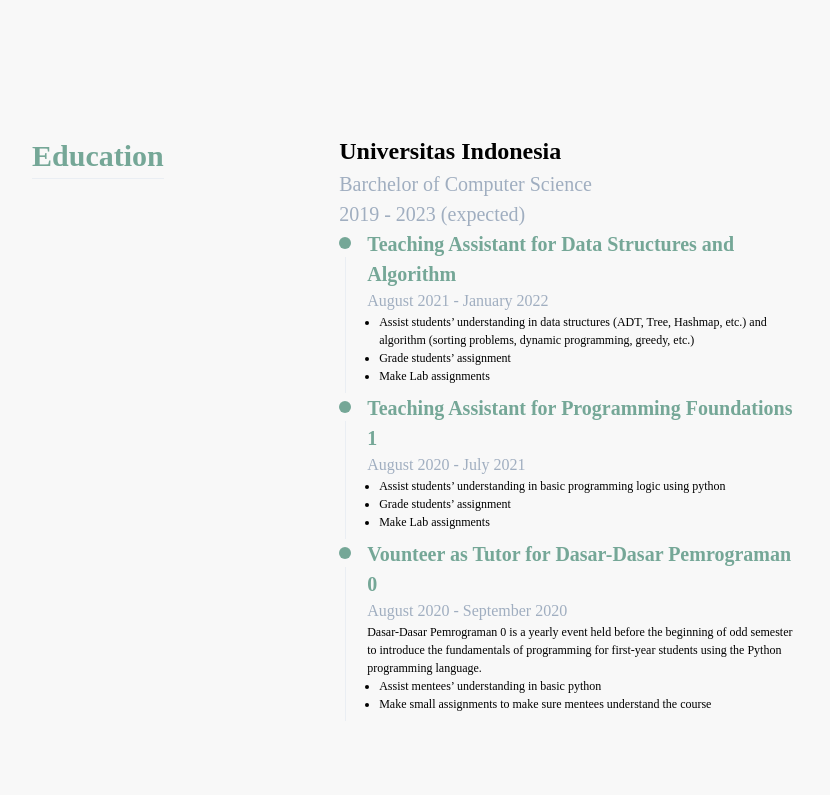
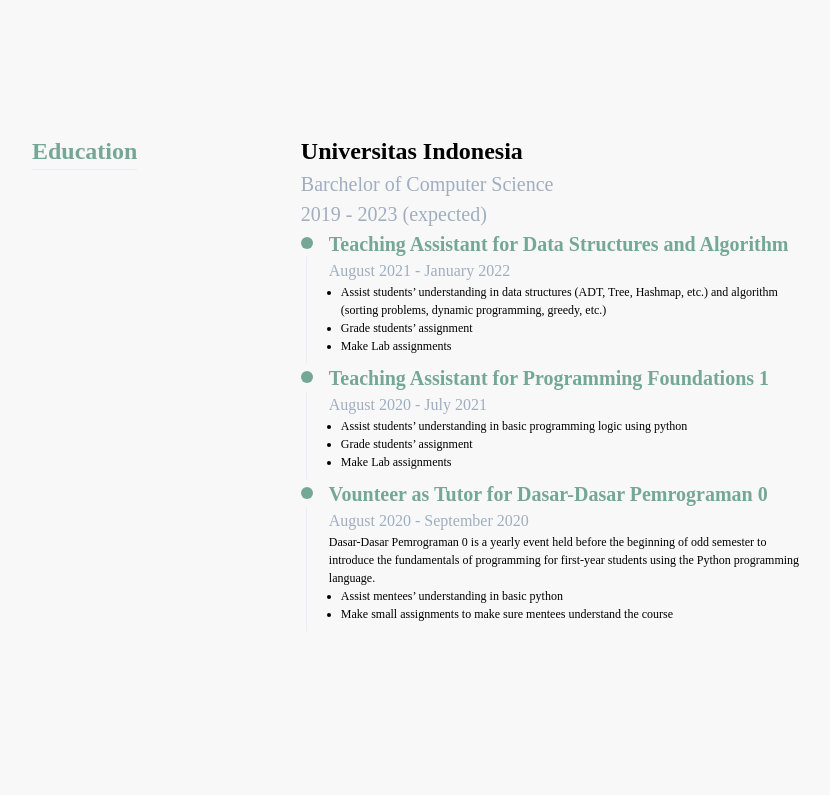
Before and after one commit to farahnazihah/profile, a Next.js app: page / in a window 1280 px wide. Shown: the part 365-1160 px from the top of the page, without its empty margins (224-1054 px from the left). Built offline with nearby package versions, Linux system fonts and the light colour scheme.

Commit message:
Change headings size

```diff
--- a/components/home/ExperienceLayout.js
+++ b/components/home/ExperienceLayout.js
@@ -15,7 +15,7 @@
       <Box mr={("0", "0", "5%")} mb="1rem">
         <Text
           fontWeight="bold"
-          fontSize={["2xl", "3xl", "3xl"]}
+          fontSize={["xl", "2xl", "2xl"]}
           color="tosca.400"
         >
           {heading}
@@ -23,7 +23,7 @@
         <Divider />
       </Box>
       <Spacer />
-      <Flex maxW={["100%", "100%", "60%"]} direction="column">
+      <Flex maxW={["100%", "100%", "65%"]} direction="column">
         {experience.map((value, index) => {
           return (
             <Experience
```
